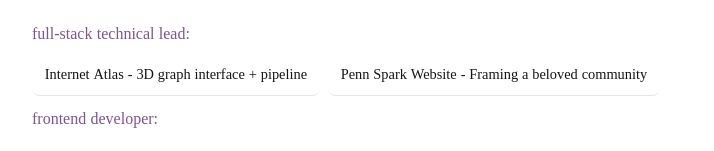
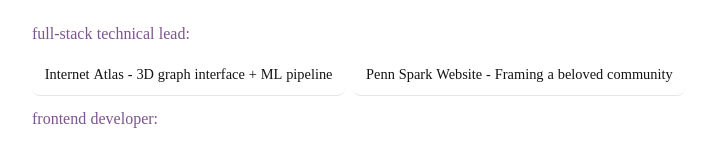
Before and after one commit to kimestelle/my-portfolio, a Next.js app: page / in a window 1280 px wide. Shown: the part 360-511 px from the top of the page, without its empty margins (272-986 px from the left). Built offline with nearby package versions, Linux system fonts and the light colour scheme; a web font is replaced by a local one.

Commit message:
description edit

```diff
--- a/src/app/components/ProjectHTML.tsx
+++ b/src/app/components/ProjectHTML.tsx
@@ -30,7 +30,7 @@ export default function ProjectHTML() {
             title: 'Internet Atlas',
             href: 'https://www.figma.com/deck/hBWnB1ibfek3EVAF1d3vZM/Estelle-Kim-Portfolio-Slides?node-id=16-72',
             imageSrc: '/project-images/covers/atlas-cover.png',
-            blurb: '3D graph interface + pipeline',
+            blurb: '3D graph interface + ML pipeline',
         },
         {
             title: 'Penn Spark Website',
```
